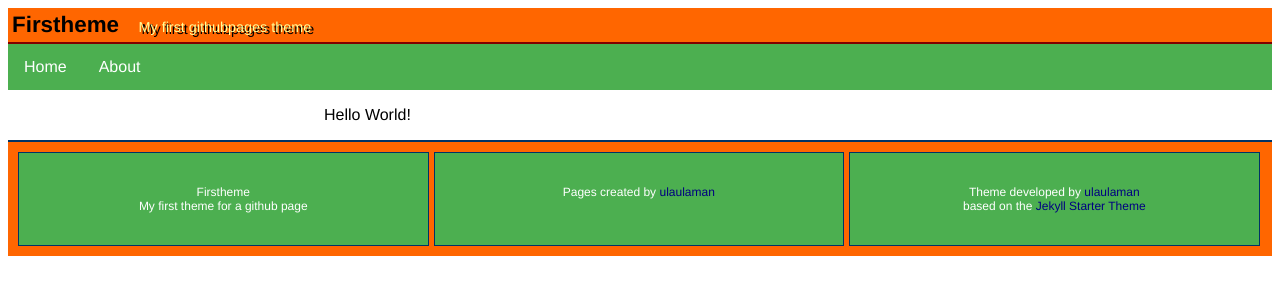
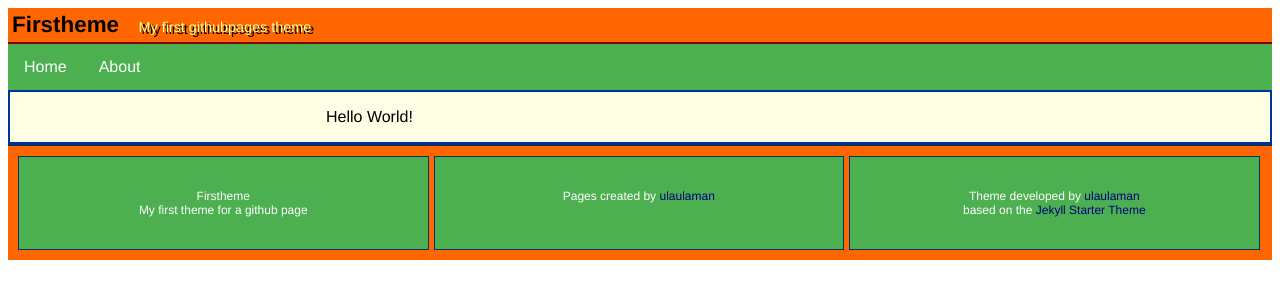
Before and after one commit to ulaulaman/firstheme, a Jekyll site: the page built from index.html, in a window 1280 px wide. Shown: the top 300 px of the page. Built offline with Jekyll 4.4.1, drawn with Linux system fonts in a browser that asks for light colours.

Commit message:
Update style.css

```diff
--- a/css/style.css
+++ b/css/style.css
@@ -87,7 +87,10 @@ page a:hover:not(.active) {
   text-align: center;
 }
 
-.home {
+.post {
   padding-left: 25%;
   padding-right: 25%;
+  width=50%;
+  background-color: #ffffe6;
+  border: 2px solid #003399;
 }
```
